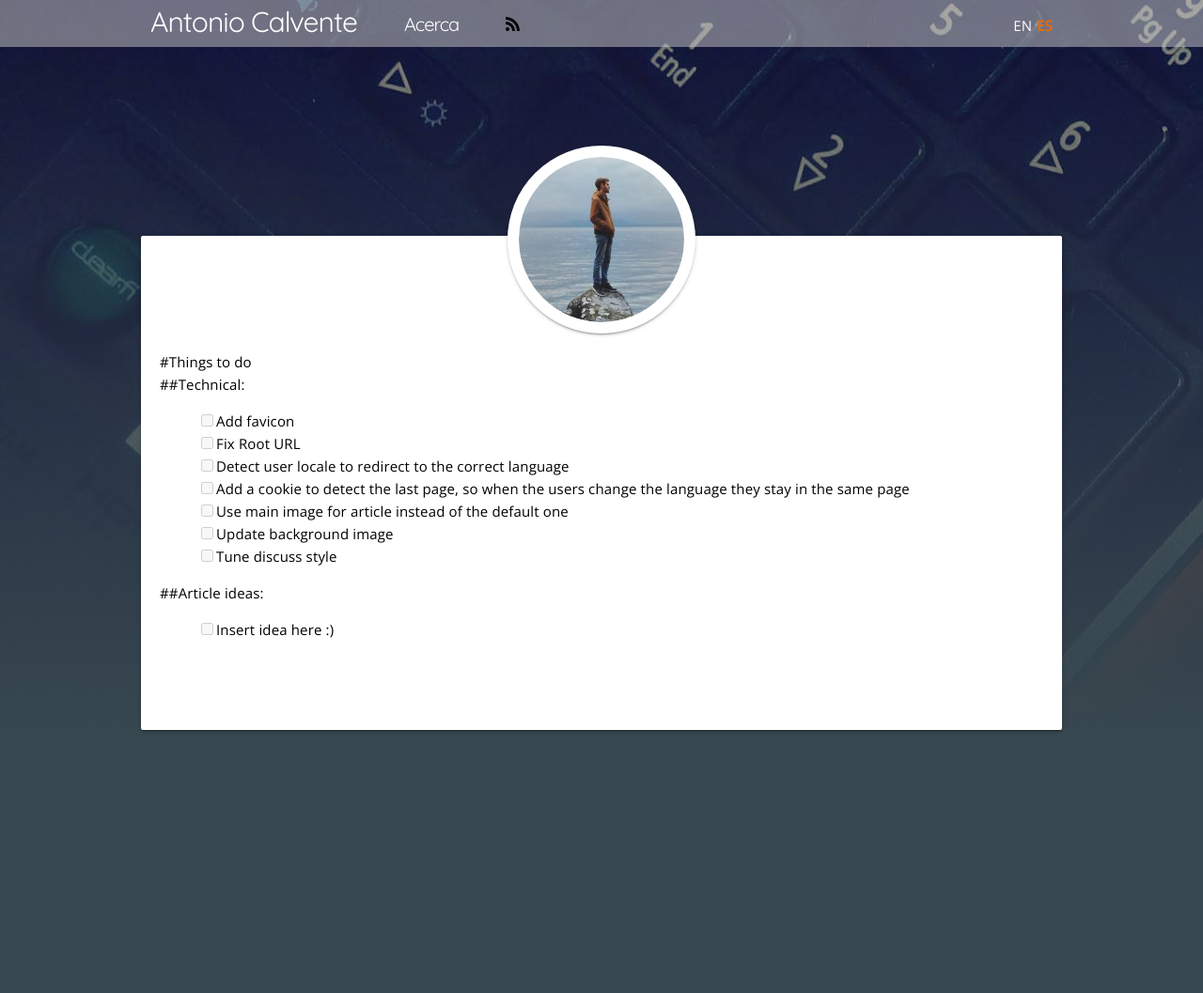
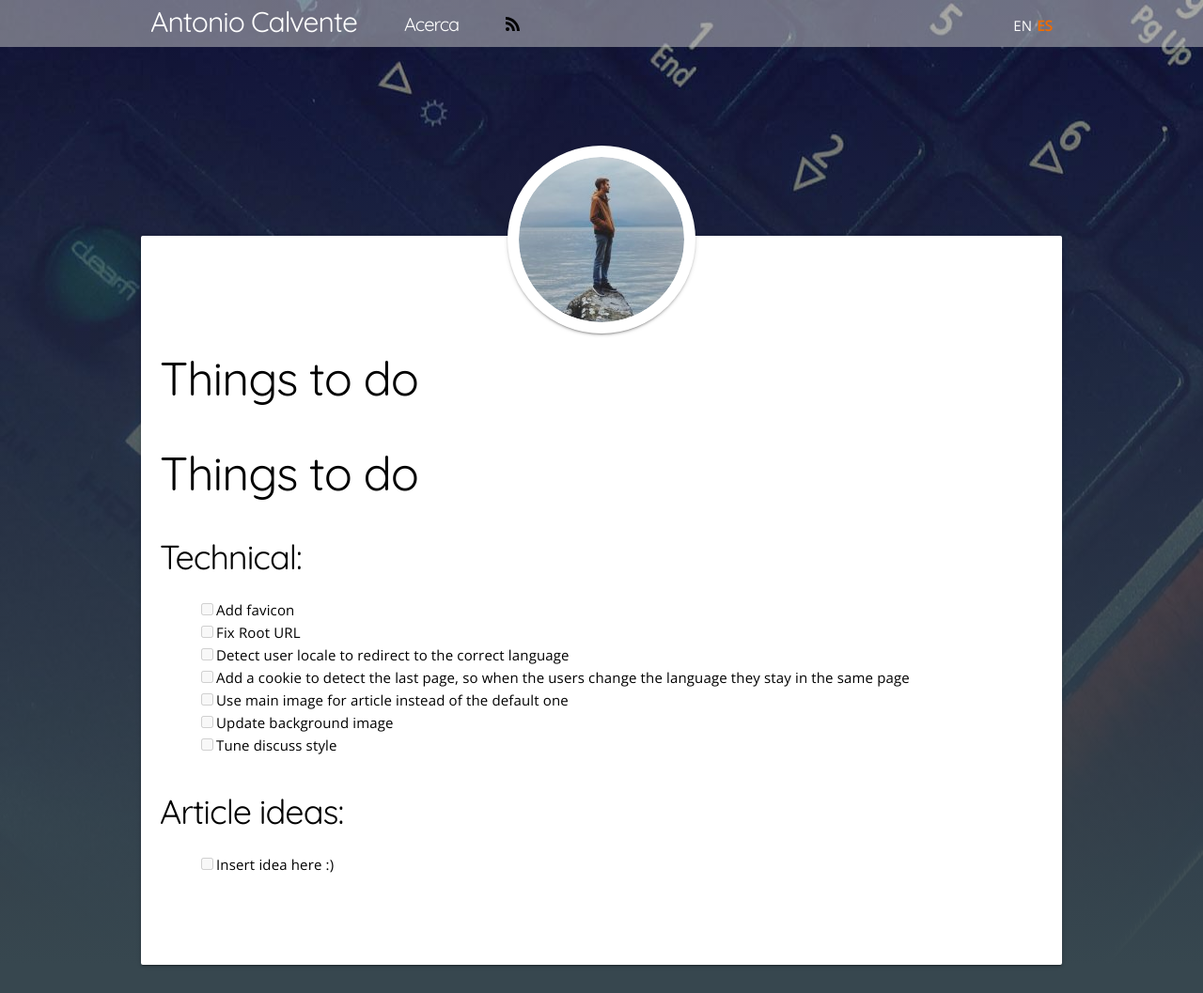
Before and after one commit to antcalvente/antcalvente.github.io, a Jekyll site: the page built from TODO.md, in a window 1280 px wide. Shown: the whole page at 94% size. Built offline with Jekyll 4.4.1, drawn with Linux system fonts in a browser that asks for light colours; our own code applies the rules of GitHub Pages for plain Markdown files; before the commit the page ends 900 px from its top, so only the background shows below that.

```diff
--- a/TODO.md
+++ b/TODO.md
@@ -1,7 +1,7 @@
-#Things to do
+# Things to do
 
 
-##Technical:
+### Technical:
 - [ ] Add favicon
 - [ ] Fix Root URL
 - [ ] Detect user locale to redirect to the correct language
@@ -10,5 +10,5 @@
 - [ ] Update background image
 - [ ] Tune discuss style
 
-##Article ideas:
+### Article ideas:
 - [ ] Insert idea here :)
```
